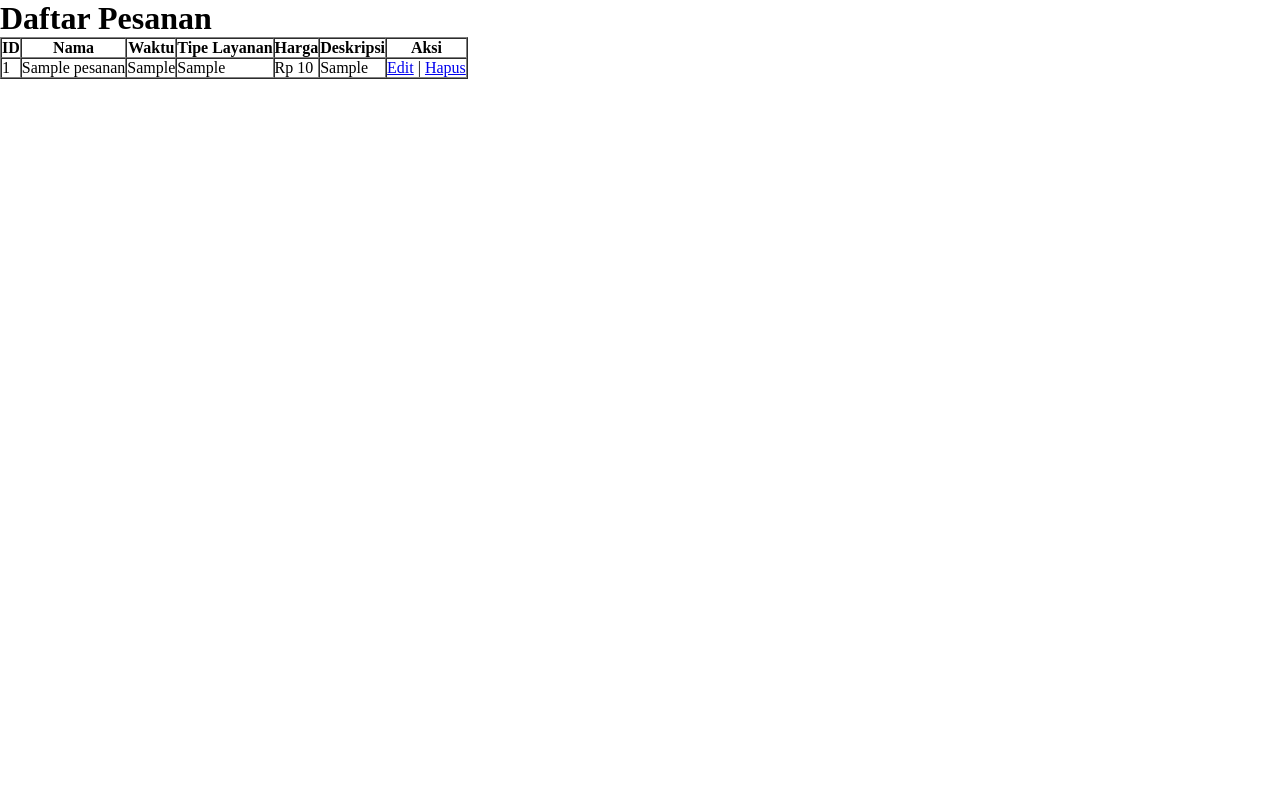
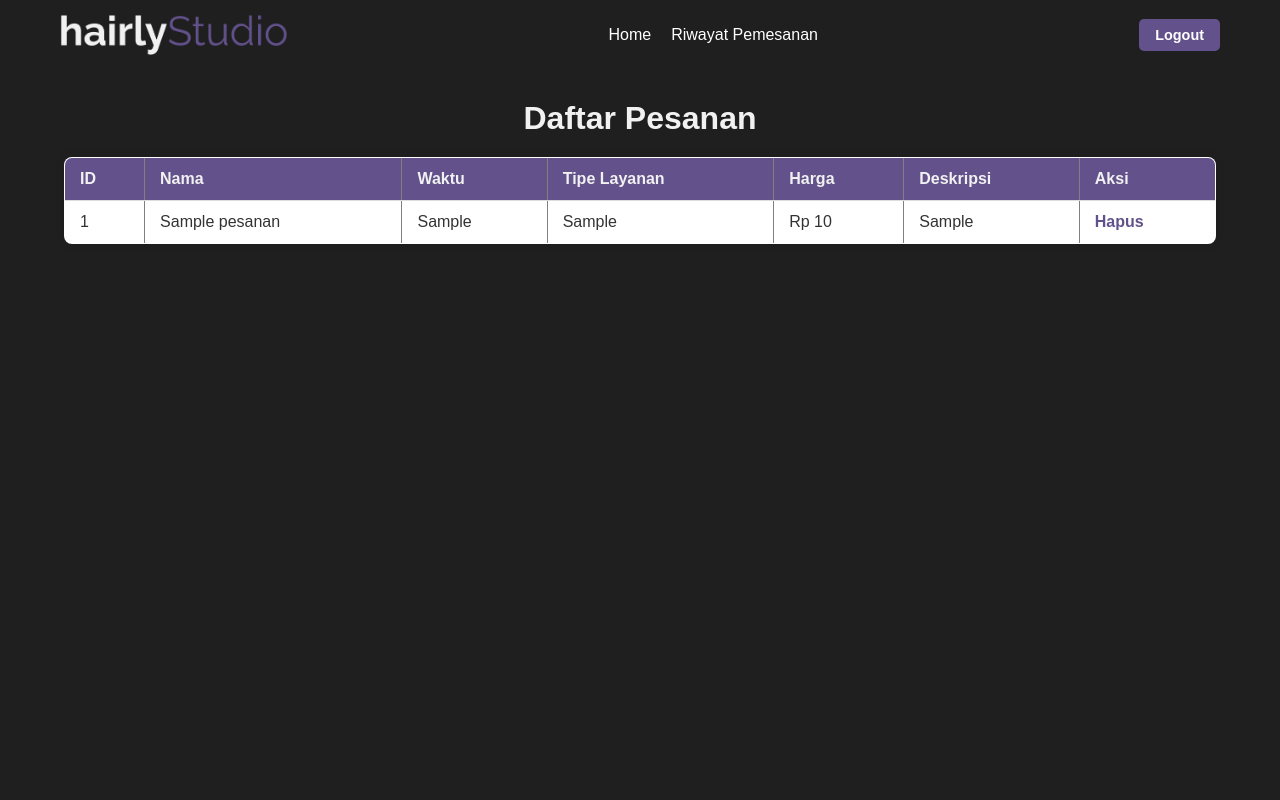
Before and after one commit to akmalized/HairlyStudio, a PHP site: page /code/riwayat.php in a window 1280 px wide. Run offline with PHP 8.4, Linux system fonts and the light colour scheme; tables that the repository leaves empty or names only in its code hold one stand-in row (values such as "Sample post").

Commit message:
Riwayat done

```diff
--- a/code/riwayat.php
+++ b/code/riwayat.php
@@ -7,17 +7,25 @@ $query = "SELECT * FROM pesanan";
 $result = mysqli_query($koneksi, $query);
 ?>
 
+<?php
+if (isset($_SESSION['pesan'])) {
+    echo "<script>alert('" . $_SESSION['pesan'] . "');</script>";
+    unset($_SESSION['pesan']);
+}
+?>
+
+
 <style>
-
     * {
         margin: 0;
         padding: 0;
         box-sizing: border-box;
     }
+
     /* Navbar */
     .navbar {
         padding: 15px 0;
-            position :fixed;
+        position: fixed;
         top: 0;
         left: 0;
         width: 100%;
@@ -34,7 +42,6 @@ $result = mysqli_query($koneksi, $query);
         align-items: center;
         padding: 0 20px;
     }
-
 
     .logo img {
         height: 40px;
@@ -77,7 +84,7 @@ $result = mysqli_query($koneksi, $query);
     }
 
     .btn-primary:hover {
-            background-color: #62518B;
+        background-color: #4a3c6b;
     }
 
     .btn-secondary {
@@ -91,6 +98,70 @@ $result = mysqli_query($koneksi, $query);
         color: #1f1f1f;
     }
 
+    /* Body and Table */
+    body {
+        font-family: Arial, sans-serif;
+        background-color: #1f1f1f;
+        margin: 0;
+        padding-top: 80px;
+        padding-left: 64px;
+        padding-right: 64px;
+    }
+
+    h1 {
+        text-align: center;
+        color: #f1f1f1;
+        margin-top: 20px;
+    }
+
+    table {
+        width: 100%;
+        border-collapse: collapse;
+        margin: 20px 0;
+        box-shadow: 0 0 10px rgba(0, 0, 0, 0.1);
+        background-color: #fff;
+        border-radius: 8px;
+        overflow: hidden;
+    }
+
+    th, td {
+        padding: 12px 15px;
+        text-align: left;
+        border-bottom: 1px solid #ddd;
+        color: #333;
+    }
+
+    th {
+        background-color: #62518B;
+        color: #f1f1f1;
+    }
+
+    th {
+        background-color: #62518B;
+        color: #f1f1f1;
+    }
+
+    a {
+        text-decoration: none;
+        color: #62518B;
+        font-weight: bold;
+    }
+
+    a:hover {
+        text-decoration: underline;
+    }
+
+    .actions a {
+        margin: 0 5px;
+    }
+
+    .delete-link {
+        color: #dc3545;
+    }
+
+    .delete-link:hover {
+        text-decoration: underline;
+    }
 </style>
 <!DOCTYPE html>
 <html lang="en">
@@ -100,7 +171,7 @@ $result = mysqli_query($koneksi, $query);
 <body>
 
 <!-- Navbar Section -->
-<!-- <header class="navbar">
+<header class="navbar">
     <div class="container1">
       <div class="logo">
         <a href="../halaman.php"><img src="../asset/logo.png" alt="HairlyStudio Logo" class="animate__animated animate__fadeInDown"></a>
@@ -112,10 +183,10 @@ $result = mysqli_query($koneksi, $query);
         </ul>
       </nav>
       <div class="animate__animated animate__fadeInDown auth-buttons">
-        <a href="logout.php" class="btn btn-primary">Logout</a>
+        <a href="../logout.php" class="btn btn-primary">Logout</a>
       </div>
     </div>
-  </header> -->
+  </header>
 
 <h1>Daftar Pesanan</h1>
 <table border="1" cellpadding="10" cellspacing="0">
@@ -140,8 +211,7 @@ $result = mysqli_query($koneksi, $query);
                 <td>Rp <?= number_format($row['harga'], 0, ',', '.'); ?></td>
                 <td><?= $row['deskripsi']; ?></td>
                 <td>
-                    <a href="edit_pesanan.php?id=<?= $row['id']; ?>">Edit</a> |
-                    <a href="delete_pesanan.php?id=<?= $row['id']; ?>" onclick="return confirm('Yakin ingin menghapus?')">Hapus</a>
+                    <a href="../deletePesanan.php?id=<?= $row['id']; ?>" onclick="return confirm('Yakin ingin menghapus?')">Hapus</a>
                 </td>
             </tr>
         <?php endwhile; ?>
```
Also changed, not shown: deletePesanan.php (added, +33 -0 lines). Lines whose indentation alone changed are shown as unchanged.
